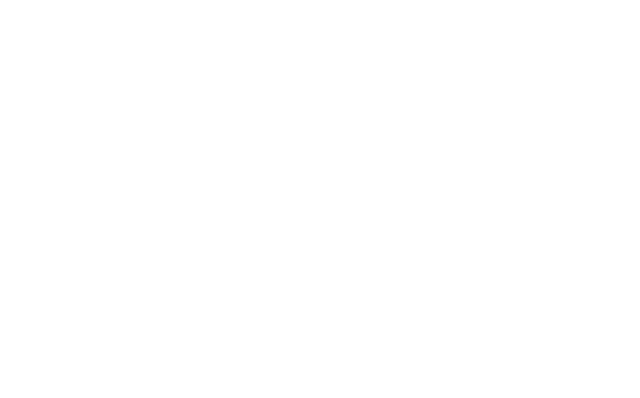
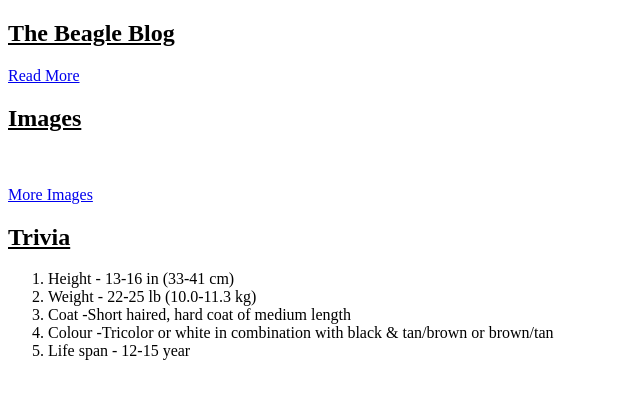
Before and after one commit to Shashank-Trivedi-dev/beagle-project, a plain HTML site: page index.html in a window 1280 px wide. Shown: the whole page, without its empty margins (0-640 px from the left). Drawn offline with Linux system fonts and the light colour scheme.

Commit message:
first preview

```diff
--- a/index.html
+++ b/index.html
@@ -4,7 +4,42 @@
     <meta charset="UTF-8" />
     <meta name="viewport" content="width=device-width, initial-scale=1.0" />
     <link rel="stylesheet" href="./style.css" />
-    <title>Document</title>
+    <title>Beagle Project</title>
+    <link rel="icon" type="image/x-icon" href="/images/favicon.ico" />
   </head>
-  <body></body>
+  <body>
+    <!-- section 1 -->
+    <section class="section1">
+      <h1 class="heading">The Beagle Blog</h1>
+      <p></p>
+
+      <p><a href="https://en.wikipedia.org/wiki/Beagle">Read More </a></p>
+    </section>
+
+    <!-- section 2 -->
+    <section class="section2">
+      <h1 class="heading">Images</h1>
+      <img src="" class="b-image" />
+      <p>
+        <a href="https://www.google.com/search?q=beagle&tbm=isch"
+          >More Images
+        </a>
+      </p>
+    </section>
+
+    <!-- section 3 -->
+    <section class="section3">
+      <h1 class="heading">Trivia</h1>
+      <ol type="1">
+        <li>Height - 13-16 in (33-41 cm)</li>
+        <li>Weight - 22-25 lb (10.0-11.3 kg)</li>
+        <li>Coat -Short haired, hard coat of medium length</li>
+        <li>
+          Colour -Tricolor or white in combination with black & tan/brown or
+          brown/tan
+        </li>
+        <li>Life span - 12-15 year</li>
+      </ol>
+    </section>
+  </body>
 </html>
--- a/style.css
+++ b/style.css
@@ -0,0 +1,6 @@
+.heading {
+  text-decoration: underline;
+}
+.b-image {
+  height: 200px;
+}
```
